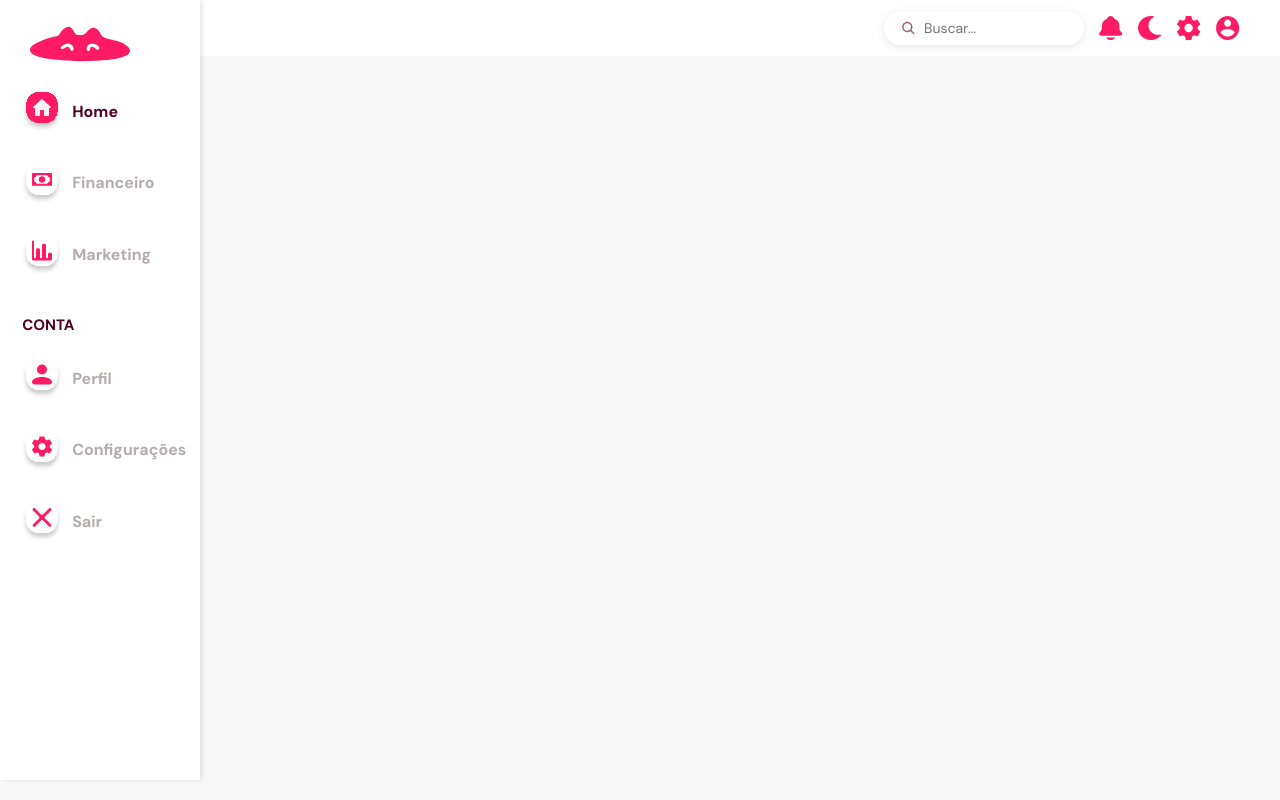
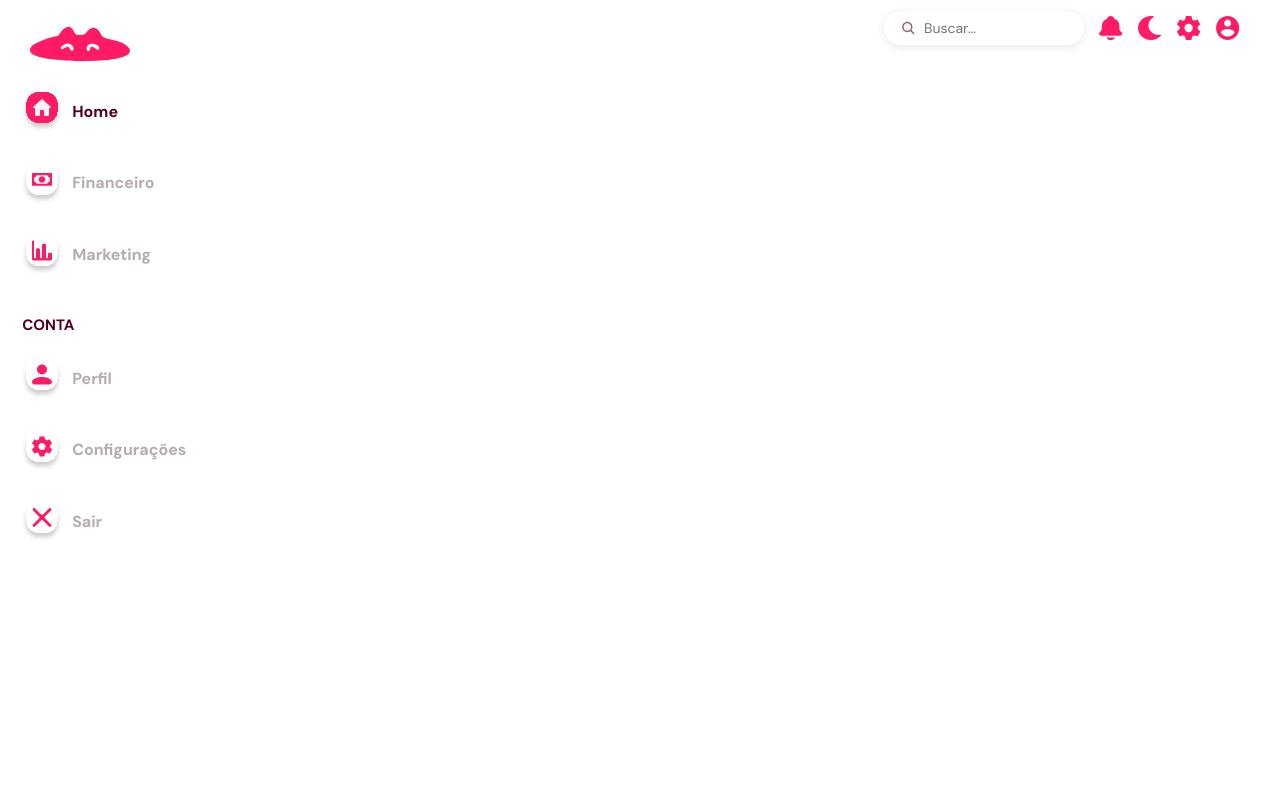
Before and after one commit to MatheusGom/Cattuccino_P5, a React (Create React App) app in the folder cattuccino/: page /dashboard/1 in a window 1280 px wide. Built offline with nearby package versions, Linux system fonts and the light colour scheme; the HTML template or start-up script is replaced by a standard one.

Commit message:
style:adjusting the look between sidebar and header

```diff
--- a/cattuccino/src/components/Sidebar/Sidebar.module.css
+++ b/cattuccino/src/components/Sidebar/Sidebar.module.css
@@ -15,6 +15,7 @@
     height: 780px;
     background-color: #ffffff;
     display: flex;
+    clip-path: polygon(0 0, 100% 0, 100% 5%, 100% 100%, 0 100%);
     flex-direction: column;
     align-items: center;
     padding: 20px;
--- a/cattuccino/src/pages/dashboard/Dashboard.module.css
+++ b/cattuccino/src/pages/dashboard/Dashboard.module.css
@@ -9,7 +9,7 @@
 }
 
 .dashboard {
-    background: #F8F8F8;
+    background: #ffffff;
     display: flex;
     justify-content: center;
     align-items: center;
```
